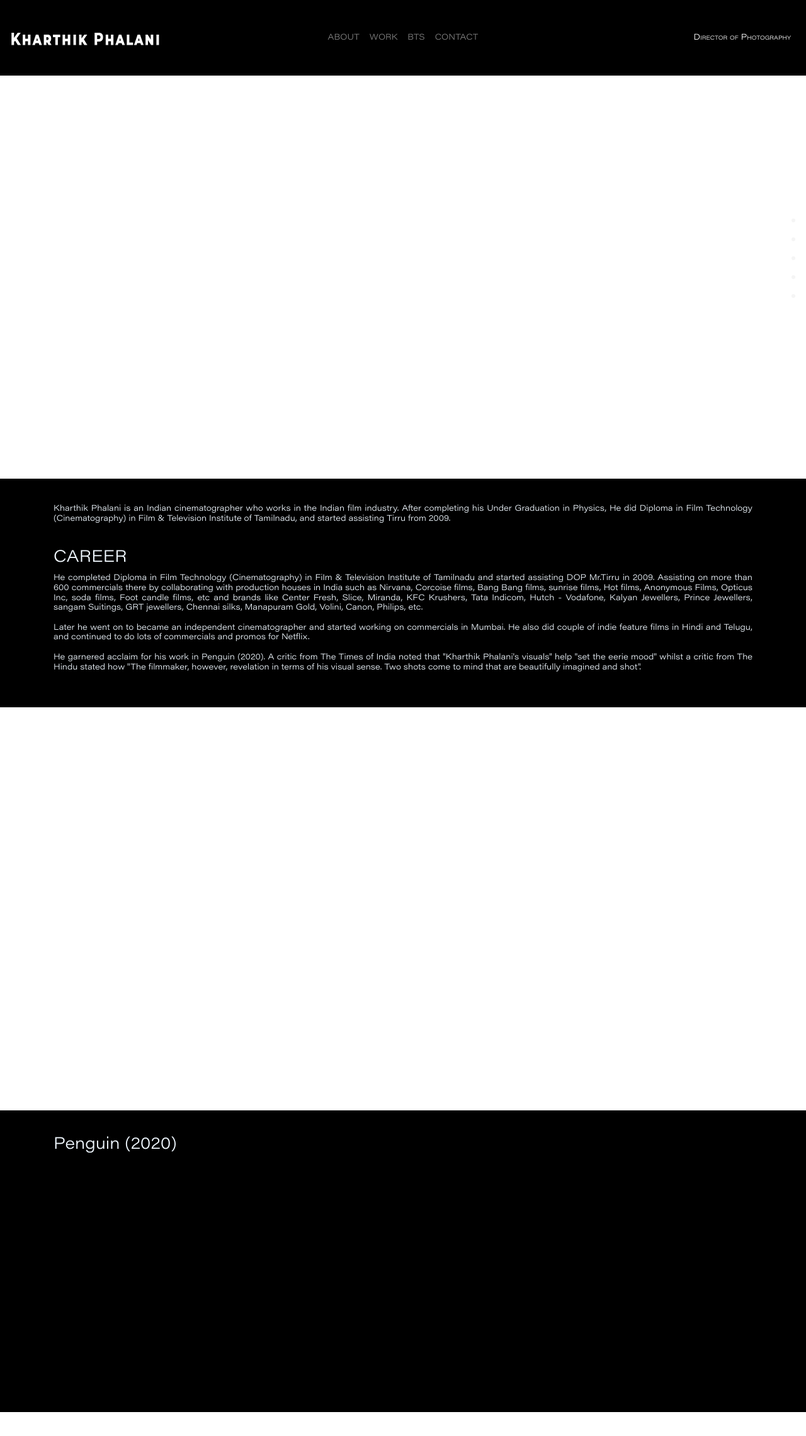
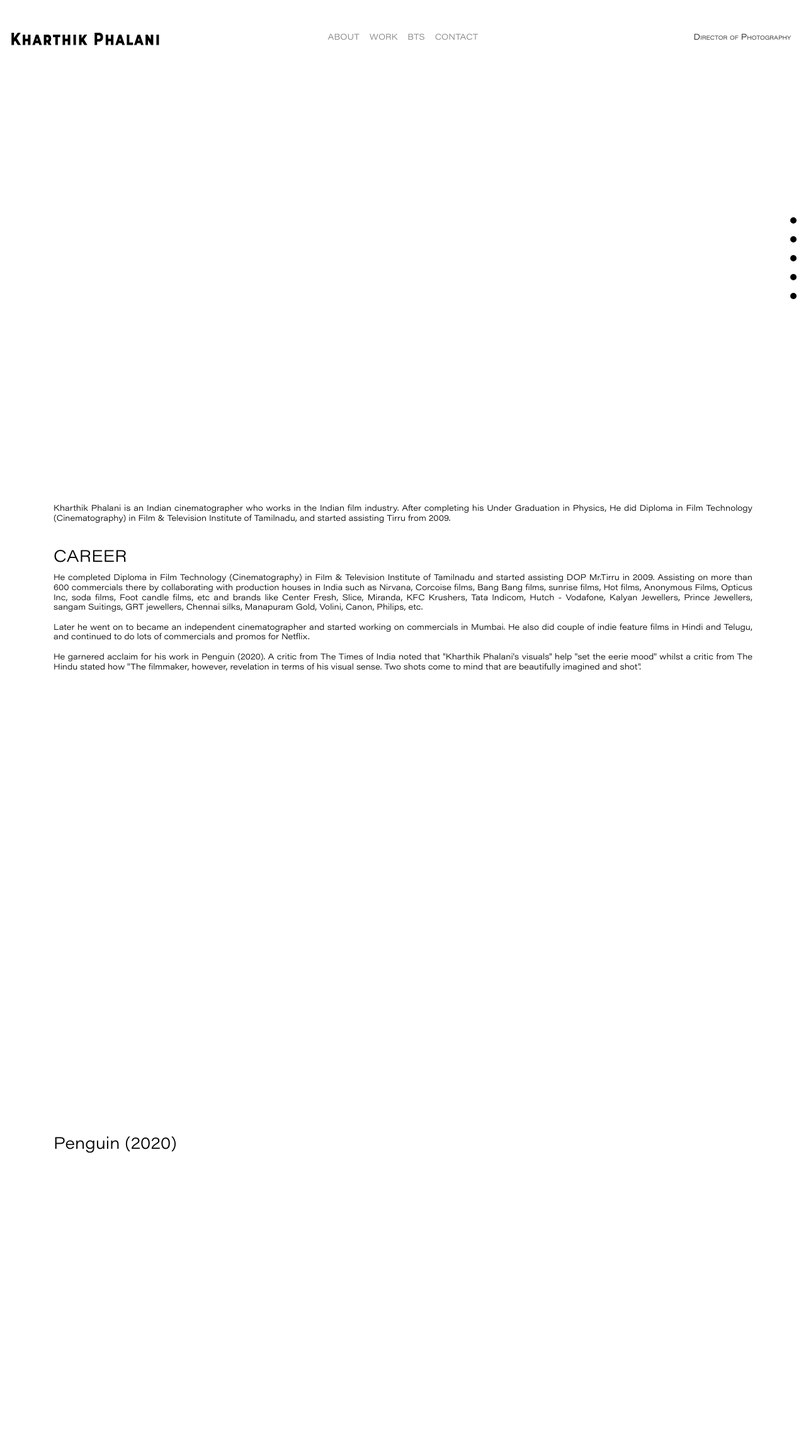
Before and after one commit to vathzen/kharthikpalani, a React (Create React App) app: page / in a window 1280 px wide. Shown: the top 2280 px of the page at 63% size. Built offline with nearby package versions, Linux system fonts and the light colour scheme; the HTML template or start-up script is replaced by a standard one.

Commit message:
White Mode

```diff
--- a/src/components/home/home.css
+++ b/src/components/home/home.css
@@ -46,6 +46,7 @@
 .socials{
   margin-left: 10px;
   margin-right: 10px;
+  filter: invert(1);
 }
 
 .gallery-title{
@@ -82,16 +83,16 @@
   height: 10px;
   border-radius: 50%;
   margin-top: 20px;
-  background-color: whitesmoke;
+  background-color: black;
   cursor: pointer;
   border-style: solid;
   border-width: 2px;
-  border-color: white;
+  border-color: black;
   transition: background-color 0.1s linear, border-color 0.1s linear;
 }
 
 .dot:hover{
-  border-color: white;
+  border-color: black;
   background-color: transparent;
 }
 
@@ -103,8 +104,9 @@
 .hover-title{
   position: absolute;
   right: 10px;
-  color: aliceblue;
+  color: black;
   white-space: nowrap;
+  font-weight: 600;
   margin-right: 15px;
   opacity: 0;
   margin-top: -15px;
@@ -112,31 +114,31 @@
 }
 
 #info{
-  background-color: black;
-  color: aliceblue;
+  background-color: white;
+  color: black;
   text-align: justify;
   padding-bottom: 5vh;
 }
 
 #penguin{
-  background-color: black;
-  color: aliceblue;
+  background-color: white;
+  color: black;
   padding-bottom: 5vh;
 }
 
 #promo{
-  background-color: black;
-  color: aliceblue;
+  background-color: white;
+  color: black;
   padding-bottom: 5vh;
 }
 
 #gallery{
-  background-color: black;
-  color: aliceblue;
+  background-color: white;
+  color: black;
 }
 
 footer{
-  background-color: #303336;
-  color: aliceblue;
+  background-color: #C0C0C0;
+  color: black;
   padding-bottom: 8vh;
 }
--- a/src/components/navbar/navbar.css
+++ b/src/components/navbar/navbar.css
@@ -1,5 +1,5 @@
 .bg-black{
-    background-color: black;
+    background-color: white;
 }
 
 .nav-height{
@@ -19,3 +19,7 @@
 .active{
     text-decoration: none !important;
 }
+
+#logo{
+    filter: invert(1);
+}
--- a/src/components/navbar/navbar.jsx
+++ b/src/components/navbar/navbar.jsx
@@ -29,7 +29,7 @@ class NavBar extends Component {
 
     render() {
         return (
-            <nav class="navbar navbar-dark navbar-expand-lg sticky-top bg-black nav-height justify-content-center">
+            <nav class="navbar navbar-light navbar-expand-lg sticky-top bg-black nav-height justify-content-center">
                 <NavLink className="navbar-brand d-flex w-50 mr-auto" to="/" id="navbar-brand"><img src={Logo} alt="" id="logo"></img></NavLink>
                 <button class="navbar-toggler" type="button" data-toggle="collapse" data-target="#navbarSupportedContent">
                     <span class="navbar-toggler-icon"></span>
```
